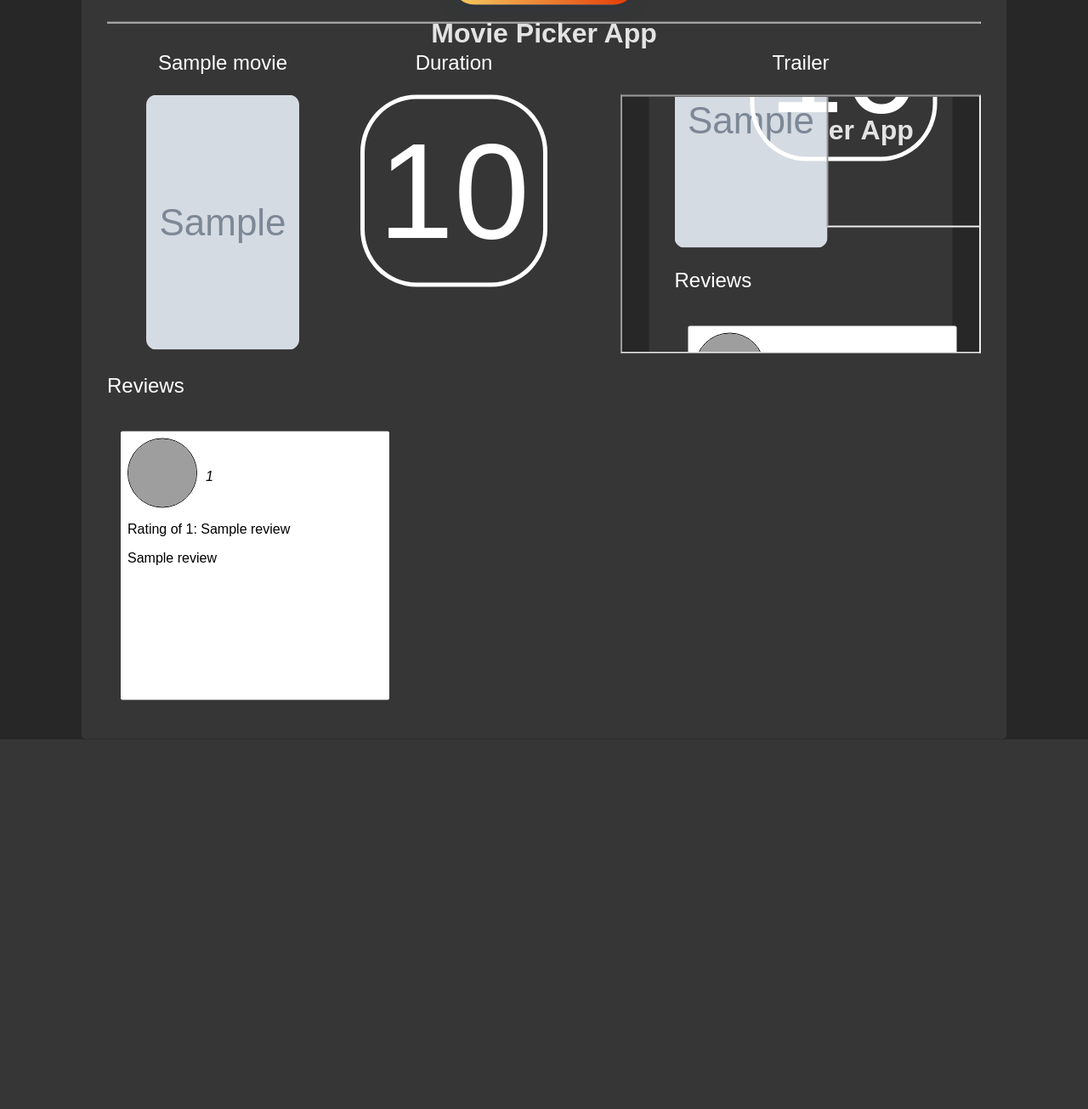
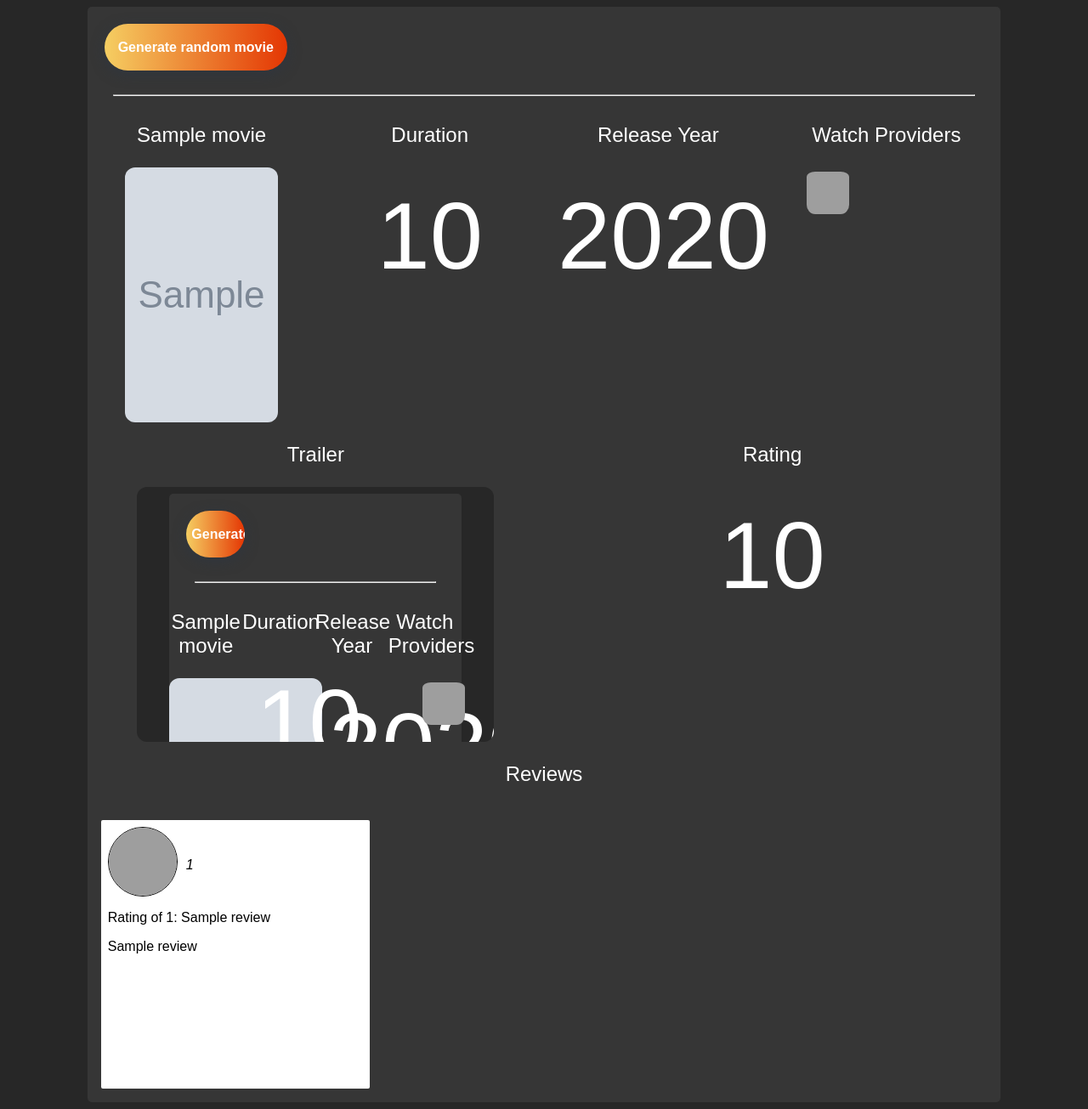
Before and after one commit to kenan0x0/movie-picker, a Flask app: template app/templates/home.html in a window 1280 px wide. Shown: the whole page at 85% size. Before the commit the page ends 870 px from the top, so only its background shows below. Run offline with Flask 2, Linux system fonts and the light colour scheme; the template is opened without the code that fills it: most values are stand-ins (such as "Sample title", 1, 10 or a date in 2020); grey boxes marked "Sample" are stand-in pictures; some web fonts are replaced; grey boxes are pictures that could not be loaded.

Commit message:
progress

```diff
--- a/app/app.py
+++ b/app/app.py
@@ -1,13 +1,27 @@
 from flask import Flask, url_for, redirect, render_template, request
 import os
 import random
-from utils import get_popular_movies, get_movie_details, get_movie_trailer, get_movie_reviews
+from utils import (
+    get_popular_movies,
+    get_movie_details,
+    get_movie_trailer,
+    get_movie_reviews,
+    get_justwatch_movie_details)
 
 app = Flask(__name__)
 app.debug = True
 app.config["SECRET_KEY"] = os.environ.get("SEC_KEY")
 endpoint_poster = "https://www.themoviedb.org/t/p/w600_and_h900_bestv2"
 endpoint_propic = "https://www.themoviedb.org/t/p/w150_and_h150_face"
+
+# Note to self
+# Provider IDS in JUSTWATCH
+'''
+8 is NETFLIX
+10 && 119 are AMAZON PRIME VIDEO
+71 is PATHE
+'''
+providers = [8, 10, 119, 72]
 
 @app.route("/", methods=["POST", "GET"])
 def landing_page():
@@ -38,6 +52,26 @@
                 reviews.append([review["author"], f"{endpoint_propic}{review['author_details']['avatar_path']}", review["author_details"]["rating"], review["content"]])
     else:
         pass
+    jw_movie_details = get_justwatch_movie_details(movie)
+    try:
+        release_year = jw_movie_details["original_release_year"]
+    except TypeError:
+        release_year = "No Release Year"
+    offers = {}
+    imdb_score = ""
+    all_offers = jw_movie_details["offers"]
+    for score in jw_movie_details["scoring"]:
+        if "imdb:score" in score.values():
+            imdb_score = score["value"]
+    for offer in all_offers:
+        if offer["provider_id"] in providers:
+            if offer["provider_id"] == 8:
+                offers["https://images.justwatch.com/icon/207360008/s100"] = offer["urls"]["standard_web"]
+            elif offer["provider_id"] == 10 or offer["provider_id"] == 119:
+                offers["https://www.justwatch.com/images/icon/52449861/s100"] = offer["urls"]["standard_web"]
+            else:
+                offers["https://www.justwatch.com/images/icon/899642/s100"] = offer["urls"]["standard_web"]
+
 
 
     if request.method == "POST":
@@ -67,8 +101,28 @@
                     reviews.append([review["author"], f"{endpoint_propic}{review['author_details']['avatar_path']}", review["author_details"]["rating"], review["content"]])
         else:
             pass
+        jw_movie_details = get_justwatch_movie_details(movie)
+        try:
+            release_year = jw_movie_details["original_release_year"]
+        except TypeError:
+            release_year = "No Release Year"
+        offers = {}
+        imdb_score = ""
+        all_offers = jw_movie_details["offers"]
+        for score in jw_movie_details["scoring"]:
+            if "imdb:score" in score.values():
+                imdb_score = score["value"]
+        all_offers = jw_movie_details["offers"]
+        for offer in all_offers:
+            if offer["provider_id"] in providers:
+                if offer["provider_id"] == 8:
+                    offers["https://images.justwatch.com/icon/207360008/s100"] = offer["urls"]["standard_web"]
+                elif offer["provider_id"] == 10 or offer["provider_id"] == 119:
+                    offers["https://www.justwatch.com/images/icon/52449861/s100"] = offer["urls"]["standard_web"]
+                else:
+                    offers["https://www.justwatch.com/images/icon/899642/s100"] = offer["urls"]["standard_web"]
 
-    return render_template("home.html", movie=movie, img_url=img_url, duration=duration, trailer_link=trailer_link, reviews=reviews)
+    return render_template("home.html", movie=movie, img_url=img_url, duration=duration, trailer_link=trailer_link, reviews=reviews, offers=offers, release_year=release_year, imdb_score=imdb_score)
 
 
 @app.errorhandler(404)
--- a/app/static/main.css
+++ b/app/static/main.css
@@ -1,18 +1,23 @@
 @import url('https://fonts.googleapis.com/css2?family=Gemunu+Libre:wght@600&display=swap');
+/* Style of the entire page */
 html{
     font-family: 'Gemunu Libre', sans-serif;
     background-color: #272727;
 }
 
-#title{
-    text-align: center;
-    color: white;
+/* Style of the container that includes all elements */
+#container{
+    width: 85%;
+    background-color: rgba(116, 116, 116, 0.2);
+    border-radius: 5px;
+    display: block;
+    margin-left: auto;
+    margin-right: auto;
 }
 
+
+/* Style of the results returned */
 #query-results{
-    margin-right: 30px;
-    margin-left: 30px;
-    margin-bottom: 30px;
     width: 100%;
     display: flex;
     flex-direction: row;
@@ -23,23 +28,14 @@
     width: 25%;
 }
 
-#container{
-    width: 85%;
-    background-color: rgba(116, 116, 116, 0.2);
-    border-radius: 5px;
-    margin: 0;
-    position: absolute;
-    top: 50%;
-    left: 50%;
-    -ms-transform: translate(-50%, -50%);
-    transform: translate(-50%, -50%);
-}
+
 
 hr{
     margin-right: 30px;
     margin-left: 30px;
 }
 
+/* Style of the cool button */
 .btn-hover {
     width: 20%;
     font-size: 16px;
@@ -56,9 +52,6 @@
     -o-transition: all .4s ease-in-out;
     -webkit-transition: all .4s ease-in-out;
     transition: all .4s ease-in-out;
-    display: block;
-    margin-left: auto;
-    margin-right: auto;
   }
 
   .btn-hover:hover {
@@ -84,6 +77,8 @@
       box-shadow: 0 4px 15px 0 rgba(45, 54, 65, 0.75);
     }
 
+
+/* Style of the poster */
 .poster{
     width: 180px;
     height: 300px;
@@ -93,6 +88,7 @@
     border-radius: 12px;
 }
 
+/* Style of the heading of each result item */
 .heading-res{
     font-size: 1.5rem;
     color: white;
@@ -101,27 +97,32 @@
 
 /* Duration */
 .duration{
-    font-size: 10rem;
+    font-size: 7rem;
     color: white;
     display: table;
     margin: 0 auto;
-    border: 5px solid white;
+    /* border: 5px solid white; */
     border-radius: 30%;
     padding: 1rem;
 }
 
+/* Style of the YouTube Trailer video */
 #trailer-vid{
     display: block;
     margin-right: auto;
     margin-left: auto;
+    border: none;
+    border-radius: 12px;
 }
 
+/* Style of the reviews container */
 #reviews-box{
     display: flex;
     flex-direction: row;
     flex-wrap: wrap;
 }
 
+/* Style for each review box */
 .card {
     background: #fff;
     border-radius: 2px;
@@ -135,6 +136,7 @@
   }
 
 
+/* Style for each reviews profile picture */
 .propic{
     width: 80px;
     height: 80px;
@@ -142,6 +144,7 @@
     border: 1px solid black;
 }
 
+/* Styles for the profile image and username */
 .user-info{
     display: flex;
     flex-direction: row;
@@ -152,3 +155,15 @@
     padding-top: 20px;
     font-style: italic;
 }
+
+/* Providers List */
+.providers-list{
+    list-style-type: none;
+}
+
+.prov-pic{
+    border-radius: 20%;
+    width: 50px;
+    height: 50px;
+    padding-top: 5px;
+}
--- a/app/templates/home.html
+++ b/app/templates/home.html
@@ -5,11 +5,12 @@
     <meta http-equiv="X-UA-Compatible" content="IE=edge">
     <meta name="viewport" content="width=device-width, initial-scale=1.0">
     <link rel="stylesheet" href="{{ url_for('static', filename='main.css') }}">
+    <link rel="shortcut icon" href="{{ url_for('static', filename='favicon.ico') }}">
     <title>Movie Picker</title>
 </head>
 <body>
 
-    <h1 id="title">Movie Picker App</h1>
+    <!-- <h1 id="title">Movie Picker App</h1> -->
 
     <div id="container">
 
@@ -30,6 +31,23 @@
                     <span class="duration">{{duration}}</span>
                 </div>
 
+
+                <div class="res-item">
+                    <p class="heading-res">Release Year</p>
+                    <span class="duration">{{release_year}}</span>
+                </div>
+
+
+                <div class="res-item">
+                    <p class="heading-res">Watch Providers</p>
+                    <ul class="providers-list">
+                        {% for provider in offers.items() %}
+                            <li><a href="{{provider[1]}}"><img class="prov-pic" src="{{provider[0]}}"></a></li>
+                        {% endfor %}
+                    </ul>
+                </div>
+
+
                 <div class="res-item" style="width: 50%;">
                     <p class="heading-res">Trailer</p>
                     {% if trailer_link is none %}
@@ -41,8 +59,14 @@
                     {% endif %}
                 </div>
 
+
+                <div class="res-item" style="width: 50%;">
+                    <p class="heading-res">Rating</p>
+                    <span class="duration">{{imdb_score}}</span>
+                </div>
+
                 <div class="res-item" style="width: 100%;">
-                    <p class="heading-res" style="text-align: left;">Reviews</p>
+                    <p class="heading-res">Reviews</p>
                      <div id="reviews-box">
                         {% if (reviews | length) == 0 %}
                             <p>No Reviews</p>
@@ -60,12 +84,7 @@
                         {% endif %}
                      </div>
                 </div>
-
             </div>
-
     </div>
-
-
-
 </body>
 </html>
--- a/app/utils.py
+++ b/app/utils.py
@@ -47,6 +47,22 @@
     return requests.get(url=ENDPOINT_API_MOVIE_DETAILS, headers=headers).json()["results"]
 
 
+def get_justwatch_movie_details(movie_name):
+    ENDPOINT_JUSTWATCH_API = 'https://apis.justwatch.com/content/titles/en_NL/popular?language=en&body={"page_size":5,"page":1,"query":"' + movie_name + '","content_types":["movie"]}'
+    movie_info = []
+    req_movie_justwatch = requests.get(url=ENDPOINT_JUSTWATCH_API).json()["items"]
+    for item in req_movie_justwatch:
+        if movie_name == item["title"]:
+            movie_info.append(item)
+        else:
+            pass
+
+    if not movie_info:
+        return None
+    else:
+        return movie_info[0]
+
+
 # Function that gets all movie genres with their ids
 # def get_all_genres():
 #     headers = {"Authorization":f"Bearer {access_token}"}
```
Also changed, not shown: .gitpod.yml.
